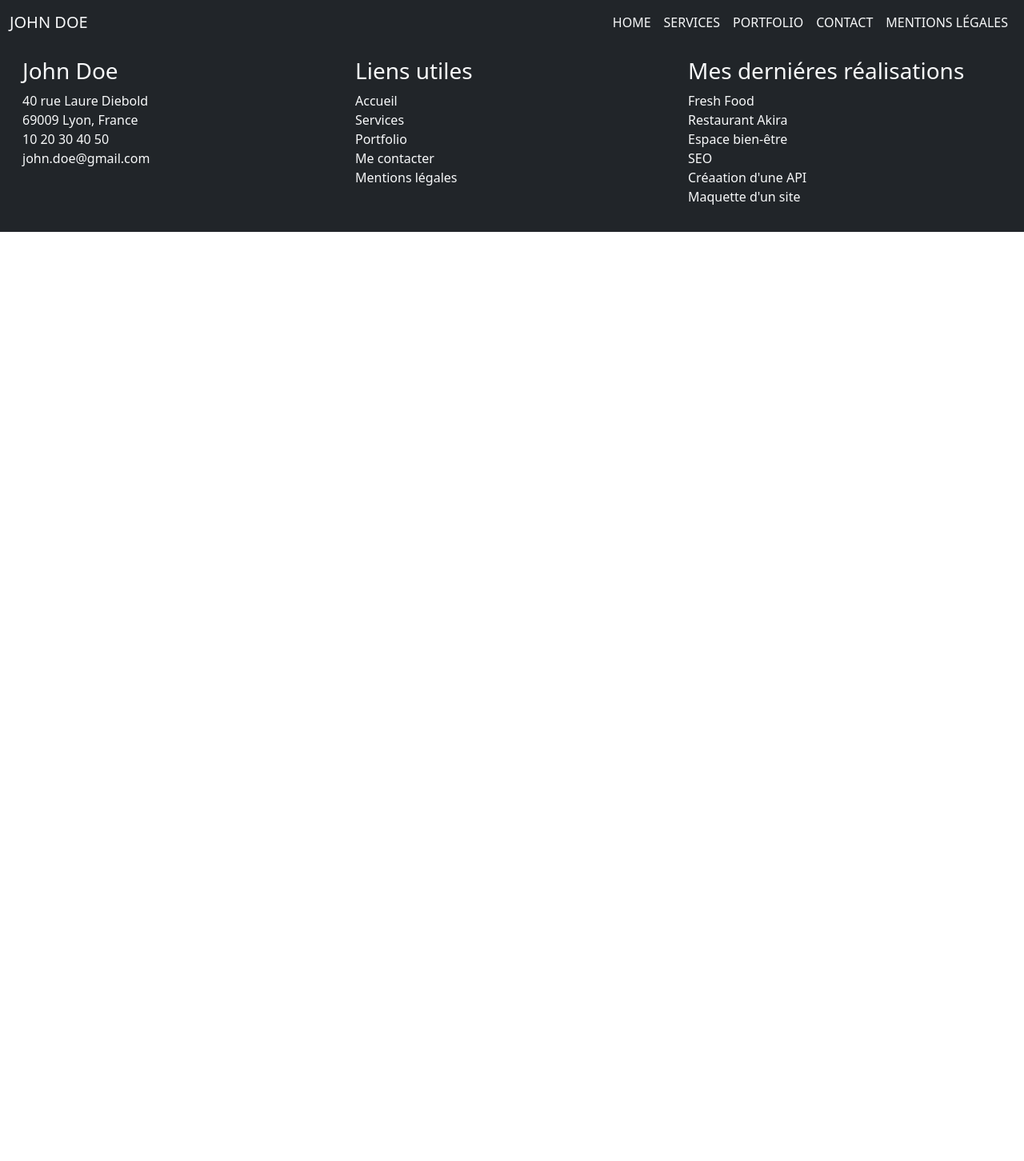
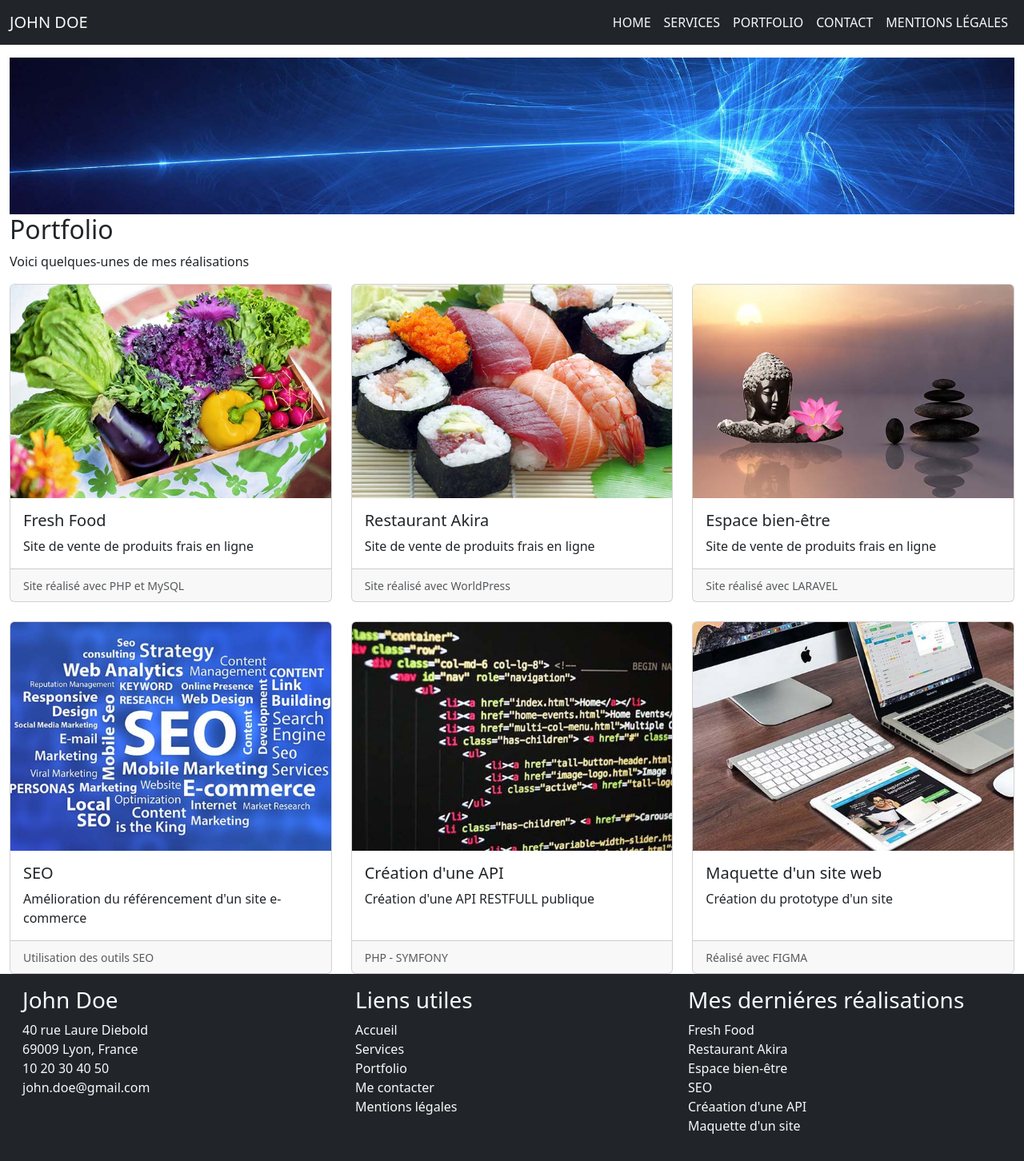
Before and after one commit to kev-aj72/Portfolio-John-Doe, a React (Create React App) app: page /Portfolio in a window 1280 px wide. Shown: the whole page at 80% size. Before the commit the page ends 800 px from the top, so only its background shows below. Built offline with nearby package versions, Linux system fonts and the light colour scheme.

Commit message:
add contenu page portfolio

```diff
--- a/src/pages/portfolio.jsx
+++ b/src/pages/portfolio.jsx
@@ -1,8 +1,84 @@
 
 const Portfolio = () => {
     return (
-        <div>
-        <h1>Portfolio</h1>
+        <div className="container-fluid mt-5">
+             <img className="img-fluid mt-4" src="/image/banner.jpg" alt="bandeaux décoratifs couleur bleu " />
+            <h2>Portfolio</h2>
+            <p>Voici quelques-unes de mes réalisations</p>
+        <div class="row row-cols-1 row-cols-md-3 g-4">
+  <div class="col">
+    <div class="card h-100">
+      <img src="/image/portfolio/fresh-food.jpg" class="card-img-top img-fluid" alt="panier-de-légumes"/>
+      <div class="card-body">
+        <h5 class="card-title">Fresh Food</h5>
+        <p class="card-text">Site de vente de produits frais en ligne</p>
+      </div>
+      <div class="card-footer">
+        <small class="text-body-secondary">Site réalisé avec PHP et MySQL</small>
+      </div>
+    </div>
+  </div>
+  <div class="col">
+    <div class="card h-100">
+      <img src="/image/portfolio/restaurant-japonais.jpg" class="card-img-top img-fluid" alt="suchi-restaurant-japonnais"/>
+      <div class="card-body">
+        <h5 class="card-title">Restaurant Akira</h5>
+        <p class="card-text">Site de vente de produits frais en ligne</p>
+      </div>
+      <div class="card-footer">
+        <small class="text-body-secondary">Site réalisé avec WorldPress</small>
+      </div>
+    </div>
+  </div>
+  <div class="col">
+    <div class="card h-100">
+      <img src="/image/portfolio/espace-bien-etre.jpg" class="card-img-top img-fluid" alt="espace-bien-etre"/>
+      <div class="card-body">
+        <h5 class="card-title">Espace bien-être</h5>
+        <p class="card-text">Site de vente de produits frais en ligne</p>
+      </div>
+      <div class="card-footer">
+        <small class="text-body-secondary">Site réalisé avec LARAVEL</small>
+      </div>
+    </div>
+  </div>
+   <div class="col">
+    <div class="card h-100">
+      <img src="/image/portfolio/seo.jpg" class="card-img-top img-fluid" alt="écran-seo"/>
+      <div class="card-body">
+        <h5 class="card-title">SEO</h5>
+        <p class="card-text">Amélioration du référencement d'un site e-commerce</p>
+      </div>
+      <div class="card-footer">
+        <small class="text-body-secondary">Utilisation des outils SEO</small>
+      </div>
+    </div>
+  </div>
+   <div class="col">
+    <div class="card h-100">
+      <img src="/image/portfolio/coder.jpg" class="card-img-top img-fluid" alt="screen-écran-du-code-de-developpement-site"/>
+      <div class="card-body">
+        <h5 class="card-title">Création d'une API</h5>
+        <p class="card-text">Création d'une API RESTFULL publique</p>
+      </div>
+      <div class="card-footer">
+        <small class="text-body-secondary">PHP - SYMFONY</small>
+      </div>
+    </div>
+  </div>
+   <div class="col">
+    <div class="card h-100">
+      <img src="/image/portfolio/screens.jpg" class="card-img-top img-fluid" alt="espace-de-travail-bureau"/>
+      <div class="card-body">
+        <h5 class="card-title">Maquette d'un site web</h5>
+        <p class="card-text">Création du prototype d'un site</p>
+      </div>
+      <div class="card-footer">
+        <small class="text-body-secondary">Réalisé avec FIGMA</small>
+      </div>
+    </div>
+  </div>
+</div>
         </div>
     )
 }
```
